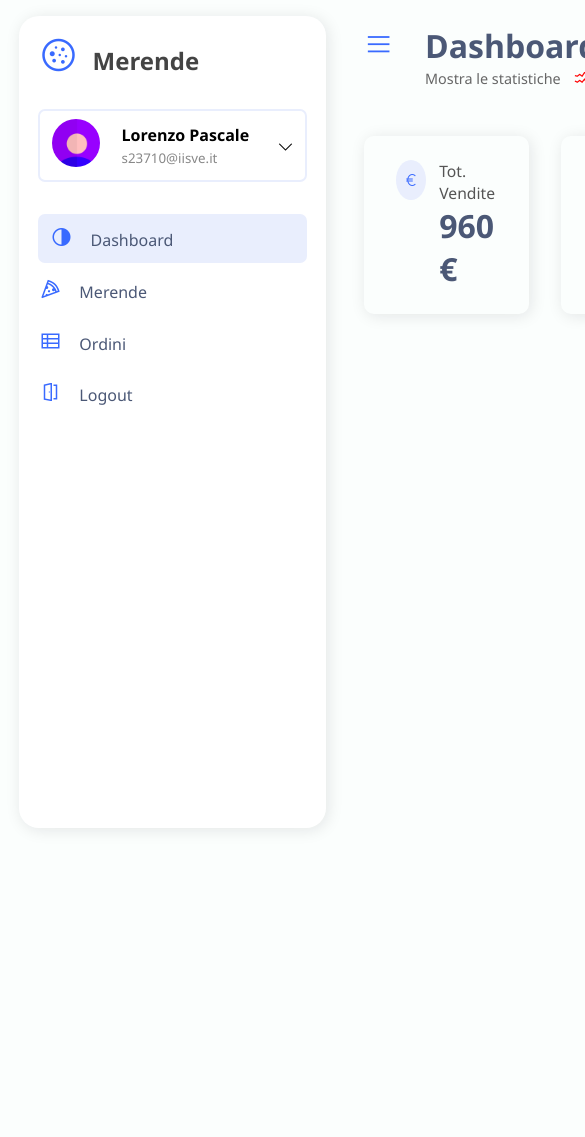
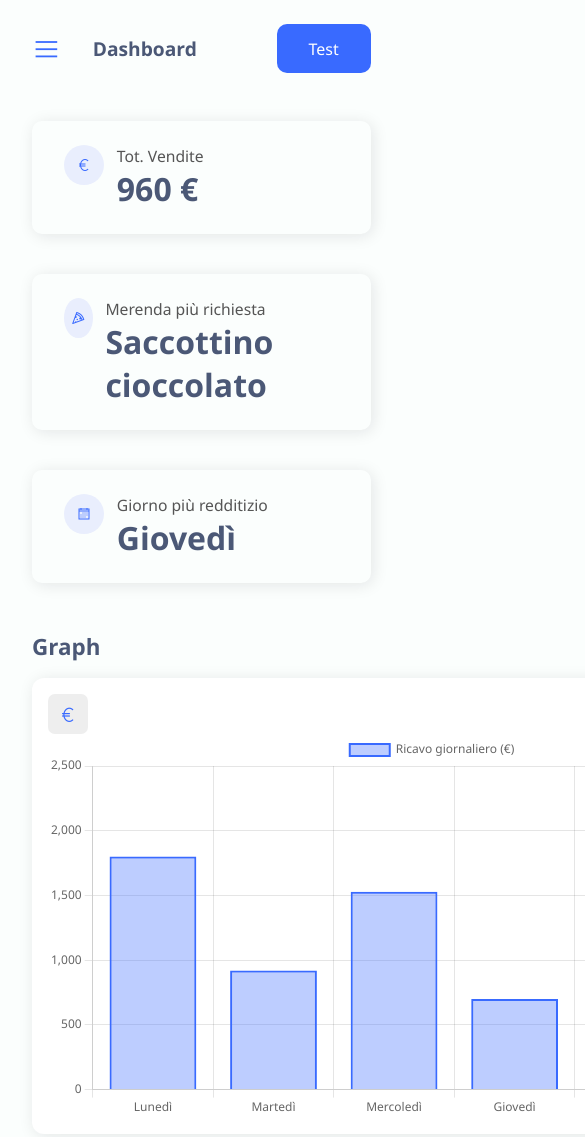
Before and after one commit to Pippopad/Merende, a website: page frontend/template/index.html in a window 390 px wide. Shown: the top 1137 px of the page, 585 px wide, since content can reach past the window. Before the commit the page ends 844 px from the top, so only its background shows below. Drawn offline with nearby package versions, Linux system fonts and the light colour scheme.

Commit message:
Added chart and improved items placement

```diff
--- a/frontend/template/index.html
+++ b/frontend/template/index.html
@@ -1,5 +1,5 @@
 <!DOCTYPE html>
-<html lang="en">
+<html lang="it">
     <head>
         <meta charset="UTF-8">
         <meta http-equiv="X-UA-Compatible" content="IE=edge">
@@ -10,6 +10,9 @@
     </head>
     <body>
         <input type="checkbox" name="" id="menu-toggle">
+        <div class="overlay">
+            <label for="menu-toggle"></label>
+        </div>
         <div class="sidebar">
             <div class="sb-container">
                 <div class="brand">
@@ -67,7 +70,7 @@
         <div class="main-container">
             <header>
                 <div class="header-title-wrapper">
-                    <label for="">
+                    <label for="menu-toggle">
                         <span class="las la-bars"></span>
                     </label>
                     <div class="header-title">
@@ -109,7 +112,58 @@
                         </div>
                     </div>
                 </div>
+
+                <div class="block-grid">
+                    <div class="card">
+                        <div class="graph-card">
+                            <h3 class="section-head">Graph</h3>
+                            <div class="graph-content">
+                                <div class="graph-head">
+                                    <div class="icons-wrapper">
+                                        <div class="icon">
+                                            <span class="las la-euro-sign text-main"></span>
+                                        </div>
+                                    </div>
+                                    <select name="" id="">
+                                        <option value="">Luned&igrave;</option>
+                                    </select>
+                                </div>
+                                <div class="graph-board">
+                                    <canvas id="chart" width="100%" height="50px"></canvas>
+                                </div>
+                            </div>
+                        </div>
+                    </div>
+                </div>
             </main>
         </div>
+
+        <script src="https://cdn.jsdelivr.net/npm/chart.js@3.6.0/dist/chart.min.js"></script>
+        <script>
+            Chart.defaults.font.family = "Segoe UI";
+            const ctx = document.getElementById('chart').getContext('2d');
+            const incomeChart = new Chart(ctx, {
+                type: "bar",
+                data: {
+                    labels: ["Lunedì", "Martedì", "Mercoledì", "Giovedì", "Venerdì", "Sabato"],
+                    datasets: [
+                        {
+                            label: "Ricavo giornaliero (€)",
+                            borderColor: "#396aff",
+                            backgroundColor: "#396aff55",
+                            borderWidth: 2,
+                            data: [1800, 920, 1529, 700, 937, 2011]
+                        }
+                    ]
+                },
+                options: {
+                    responsive: true,
+                    tooltips: {
+                        intersect: false,
+                        node: "index"
+                    }
+                }
+            });
+        </script>
     </body>
 </html>
--- a/frontend/template/style.css
+++ b/frontend/template/style.css
@@ -8,7 +8,7 @@
 }
 
 ::-webkit-scrollbar {
-    width: 5px;
+    width: 6px;
 }
 
 ::-webkit-scrollbar-track {
@@ -17,7 +17,7 @@
 
 ::-webkit-scrollbar-thumb {
     background: #888;
-    border-radius: 10px;
+    border-radius: 100px;
 }
 
 ::-webkit-scrollbar-thumb:hover {
@@ -42,6 +42,15 @@ body {
     display: none;
 }
 
+#menu-toggle:checked ~ .sidebar {
+    left: -345px;
+}
+
+#menu-toggle:checked ~ .main-container {
+    margin-left: 0;
+    width: 100vw;
+}
+
 img {
     width: 100%;
     height: auto;
@@ -55,6 +64,7 @@ img {
     left: 0;
     bottom: 0;
     padding: 1rem 1.2rem;
+    transition: left 300ms;
 }
 
 .sb-container {
@@ -155,6 +165,8 @@ img {
     margin-left: 345px;
     width: calc(100vw - 345px);
     padding: 1rem 1.2rem;
+    padding-left: 2rem;
+    transition: margin-left 300ms;
 }
 
 header {
@@ -205,7 +217,8 @@ main {
 .analytics {
     display: grid;
     grid-template-columns: repeat(3, 1fr);
-    grid-gap: 0rem 2rem;
+    grid-gap: 2.5rem;
+    margin-bottom: 3rem;
 }
 
 .analytic {
@@ -232,6 +245,10 @@ main {
     font-weight: 700;
 }
 
+.text-main {
+    color: var(--color-main);
+}
+
 .text-danger {
     color: #f00;
 }
@@ -253,3 +270,131 @@ main {
     place-items: center;
     margin-right: 0.8rem;
 }
+
+.block-grid {
+    display: grid;
+    grid-template-columns: 50% 50%;
+    grid-gap: 3rem;
+}
+
+.card {
+    grid-column: 1;
+    width: 800px;
+}
+
+.section-head {
+    font-size: 1.4rem;
+    color: var(--main-text);
+    font-weight: 600;
+    margin-bottom: 1rem;
+}
+
+.graph-content {
+    border-radius: 12px;
+    box-shadow: var(--shadow);
+    padding: 1rem;
+    background: #fff;
+}
+
+.graph-head {
+    display: flex;
+    justify-content: space-between;
+    align-items: center;
+}
+
+.graph-head .icons-wrapper {
+    display: flex;
+    align-items: center;
+}
+
+.icon {
+    height: 40px;
+    width: 40px;
+    border-radius: 7px;
+    background: #eee;
+    display: grid;
+    place-items: center;
+    font-size: 1.2rem;
+    margin-right: 0.8rem;
+}
+
+.graph-head select {
+    background: #eee;
+    border-radius: 10px;
+    height: 35px;
+    padding: 0.5rem 1rem;
+    border: none;
+    outline: none;
+}
+
+.overlay {
+    position: fixed;
+    width: 100%;
+    height: 100%;
+    left: 0;
+    top: 0;
+    z-index: 10;
+    background: #fff8;
+    display: none;
+}
+
+.overlay label {
+    display: block;
+    height: 100%;
+    width: 100%;
+}
+
+@media only screen and (max-width: 1224px) {
+    .sidebar {
+        left: -345px;
+        z-index: 30;
+    }
+
+    .main-container {
+        width: 100vw;
+        margin-left: 0;
+    }
+
+    #menu-toggle:checked ~ .sidebar {
+        left: 0;
+    }
+
+    #menu-toggle:checked ~ .overlay {
+        display: block;
+        text-align: right;
+    }
+}
+
+@media only screen and (max-width: 860px) {
+    .analytics {
+        grid-template-columns: repeat(2, 1fr);
+    }
+
+    .block-grid {
+        grid-template-columns: 100%;
+    }
+
+    .card {
+        order: 2;
+    }
+}
+
+@media only screen and (max-width: 580px) {
+    .analytics {
+        grid-template-columns: 100%;
+    }
+}
+
+@media only screen and (max-width: 500px) {
+    header, .header-title-wrapper {
+        align-items: center;
+    }
+
+    .header-title h1 {
+        font-size: 1.2rem;
+    }
+
+    .header-title p {
+        display: none;
+    }
+}
```
